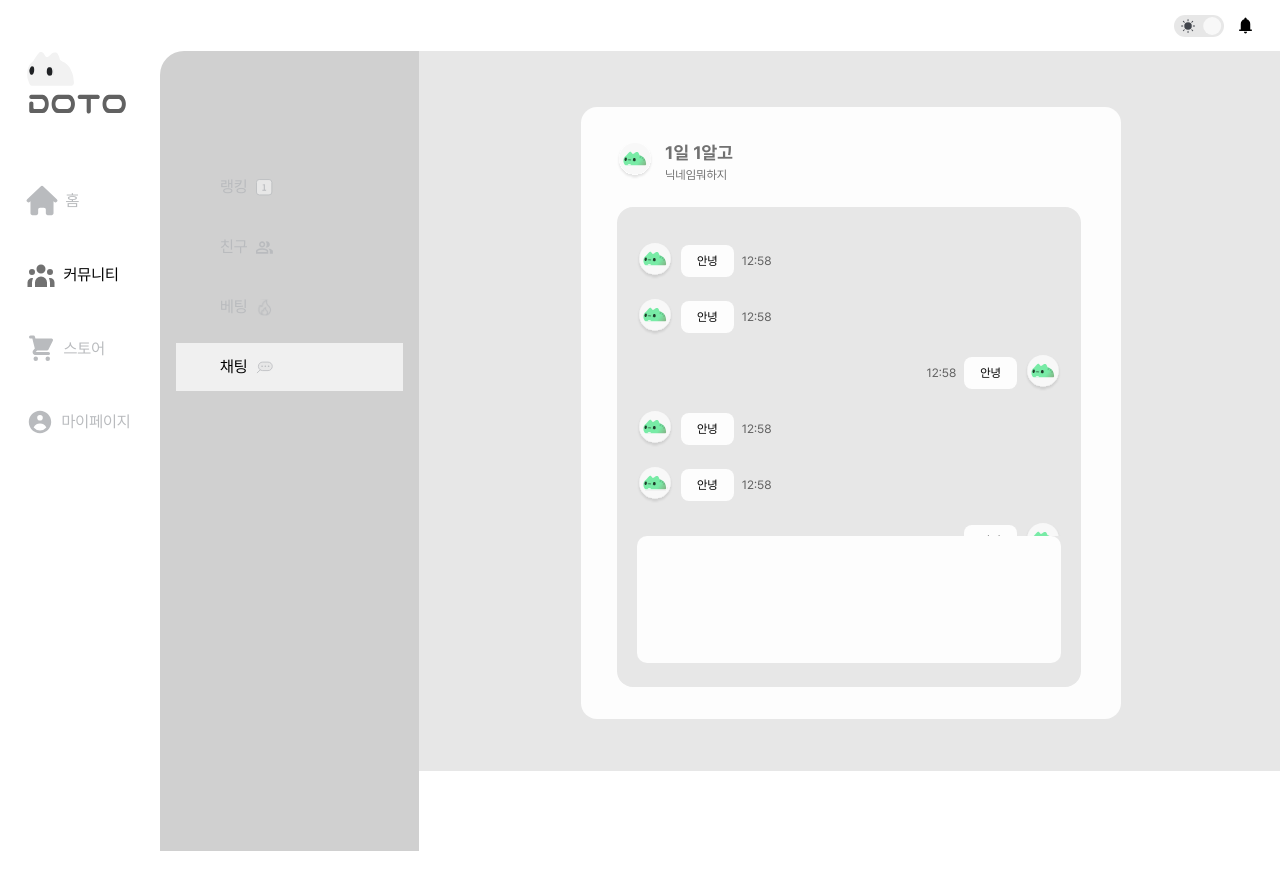
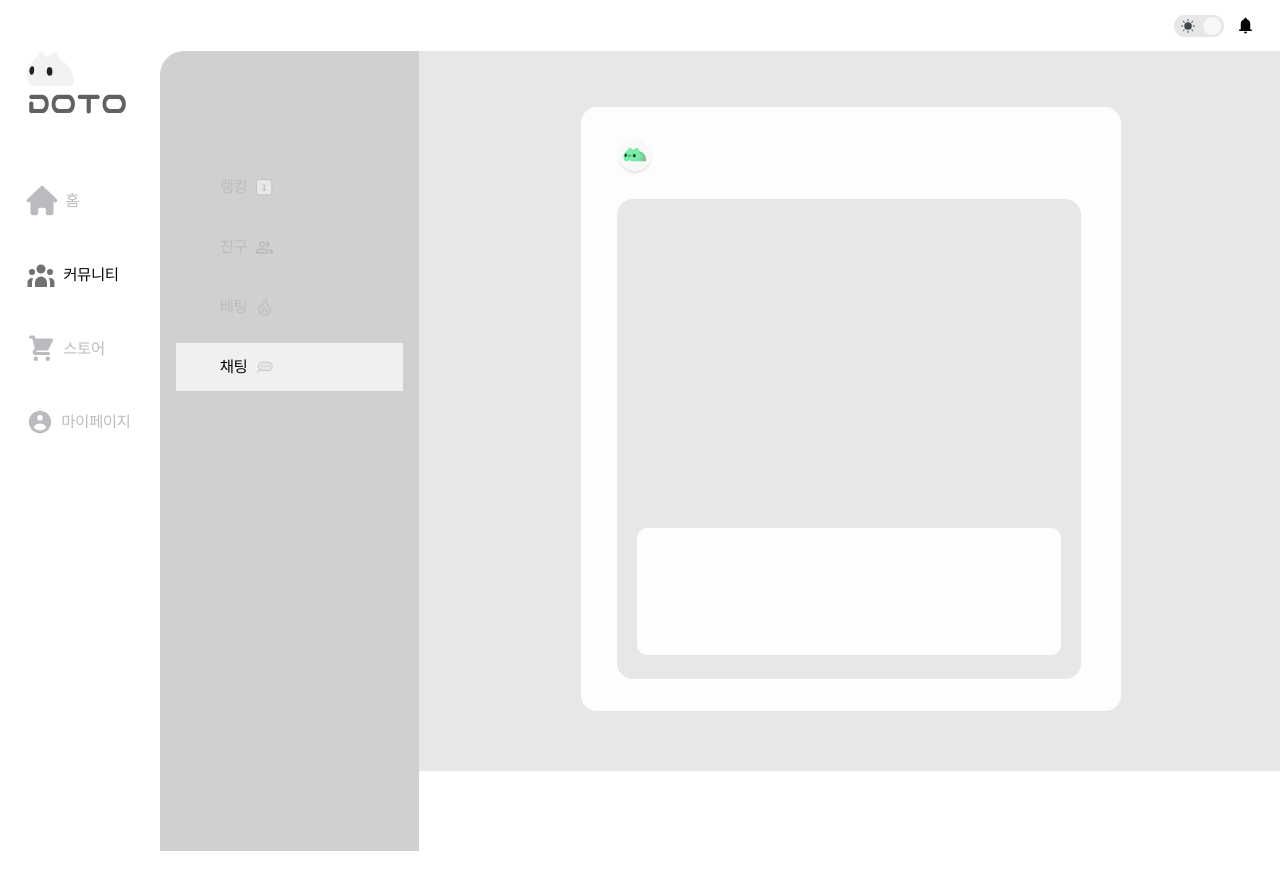
Before and after one commit to Do-it-Together-DoTo/DoTo_Front, a React (Vite) app: page /community/chatting/1 in a window 1280 px wide. Shown: the top 890 px of the page. Built offline with nearby package versions, Linux system fonts and the light colour scheme.

Commit message:
Fix: warning구간 주석처리

```diff
--- a/src/pages/community/ChattingRoomPage.tsx
+++ b/src/pages/community/ChattingRoomPage.tsx
@@ -13,10 +13,10 @@ const ChattingRoomPage = () => {
   const { roomId } = useParams();
   const [room, setRoom] = useState<IChatting>();
   const [messages, setMessages] = useState<IChattingMessage[]>([]);
-  useEffect(() => {
-    setRoom(CHATTING_ROOM_LIST.find((room) => room.roomId === roomId));
-    setMessages(CHATTING_MESSAGE_LIST);
-  }, []);
+  // useEffect(() => {
+  //   setRoom(CHATTING_ROOM_LIST.find((room) => room.roomId === roomId));
+  //   setMessages(CHATTING_MESSAGE_LIST);
+  // }, []);
 
   return (
     <main className="w-[54rem] h-[45rem] flex  flex-col gap-6 bg-Light_Layout-100 dark:bg-Dark_Layout-300 items-center py-14">
--- a/src/router/Router.tsx
+++ b/src/router/Router.tsx
@@ -1,4 +1,3 @@
-
 import Categorybar from '@/components/common/category/Categorybar';
 import Layout from '@/components/common/Layout';
 import NotFoundPage from '@/pages/NotFoundPage';
```
Also changed, not shown: 1 other file (tests, documents, lock files or other folders).
